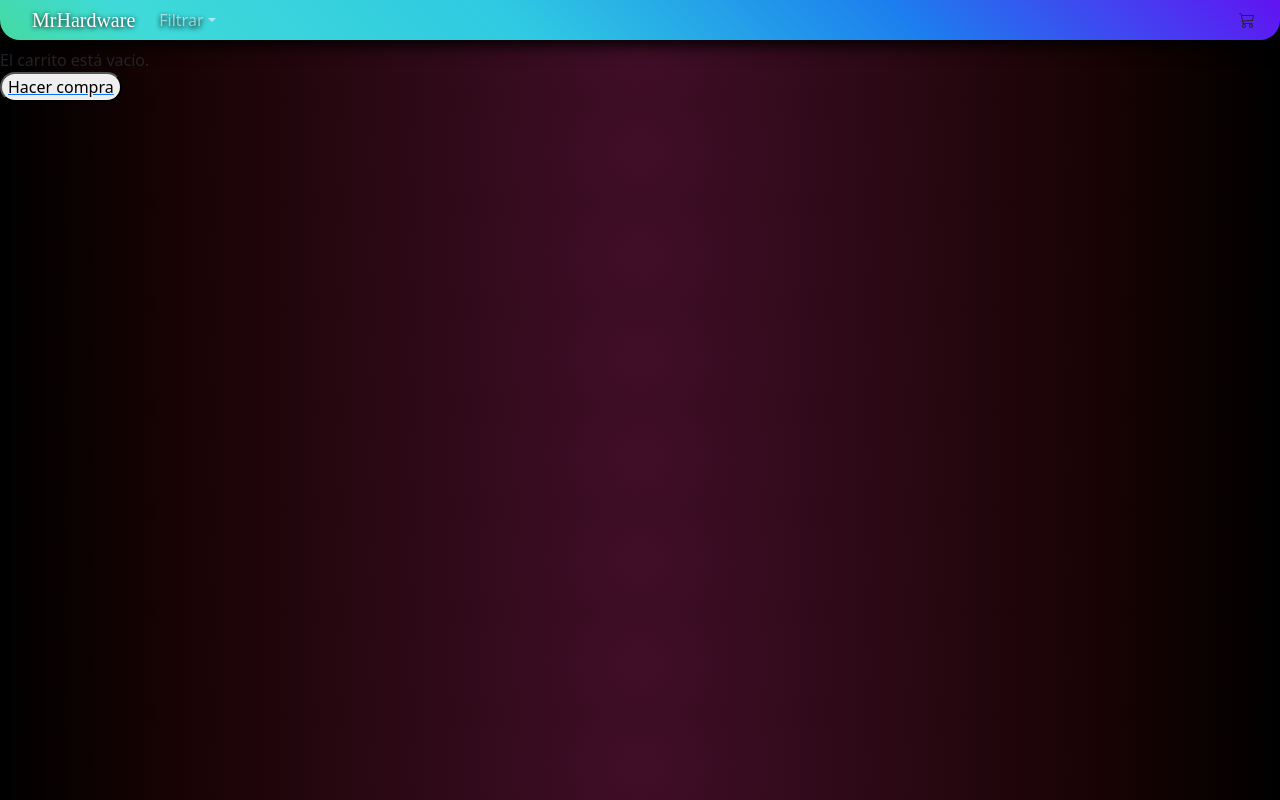
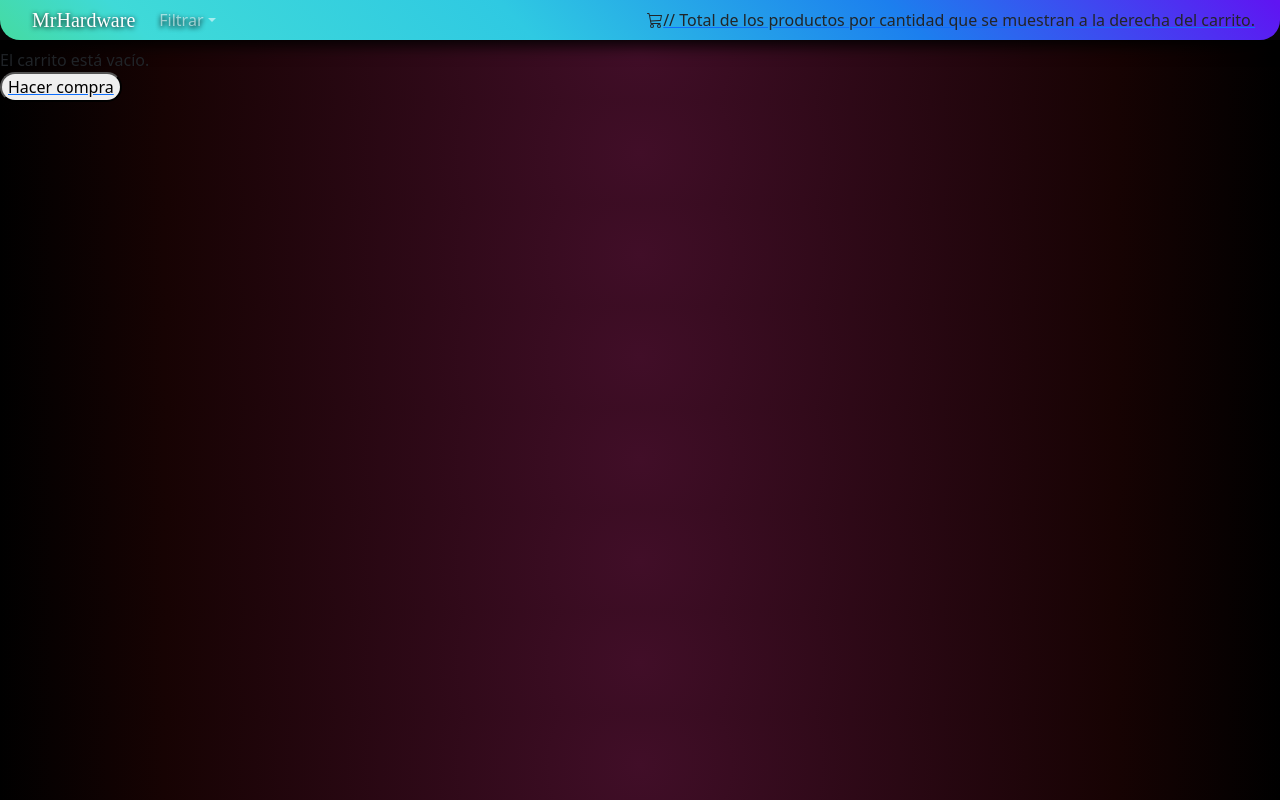
Before and after one commit to SantiagoGauto/MrHardware, a React (Create React App) app: page /cart in a window 1280 px wide. Built offline with nearby package versions, Linux system fonts and the light colour scheme; a web font is replaced by a local one.

Commit message:
Cart View carrito numero

```diff
--- a/src/components/CartContext.jsx
+++ b/src/components/CartContext.jsx
@@ -1,4 +1,6 @@
-import { createContext, useState } from "react";
+import { createContext, useState, useContext } from "react";
+
+export const useCartContext = () => useContext(CartContext);
 
 export const CartContext = createContext();
 
@@ -35,14 +37,6 @@ const CartContextProvider = ({children}) => {
         setCartList([])
     }
 
-    // // Precio Total
-    // const totalPrice = cartList.reduce(function (acumulador, productoActual) {
-    //     return acumulador + productoActual.quantity}, 0);
-
-    // // Costo Total
-    // const totalProducts = cartList.reduce(function (acumulador, productoActual) {
-    //     return acumulador + (Number(productoActual.precio) * productoActual.quantity)}, 0)
-
     // Precio Total
     const totalPrice = () => {
 		return cartList.reduce((prev, act) => prev + act.quantity * act.precio, 0);
--- a/src/components/CartWidget.jsx
+++ b/src/components/CartWidget.jsx
@@ -1,16 +1,23 @@
 //Carrito de compras botón Navbar.
 import { Link } from "react-router-dom";
+import { useCartContext } from "./CartContext";
 
 const CartWidget = () => {
+    const { totalProducts } = useCartContext();
+
     return (
+        <>
         <Link to='/cart'>
         <button type="button" class="btn">
             <svg xmlns="http://www.w3.org/2000/svg" width="16" height="16" fill="currentColor" class="bi bi-cart3" viewBox="0 0 16 16">
                 <path d="M0 1.5A.5.5 0 0 1 .5 1H2a.5.5 0 0 1 .485.379L2.89 3H14.5a.5.5 0 0 1 .49.598l-1 5a.5.5 0 0 1-.465.401l-9.397.472L4.415 11H13a.5.5 0 0 1 0 1H4a.5.5 0 0 1-.491-.408L2.01 3.607 1.61 2H.5a.5.5 0 0 1-.5-.5zM3.102 4l.84 4.479 9.144-.459L13.89 4H3.102zM5 12a2 2 0 1 0 0 4 2 2 0 0 0 0-4zm7 0a2 2 0 1 0 0 4 2 2 0 0 0 0-4zm-7 1a1 1 0 1 1 0 2 1 1 0 0 1 0-2zm7 0a1 1 0 1 1 0 2 1 1 0 0 1 0-2z"></path>
             </svg>
+            // Total de los productos por cantidad que se muestran a la derecha del carrito.
+            <span>{totalProducts() || ""}</span>
         </button>
         </Link>
-    )
-}
+        </>
+    );
+};
 
 export default CartWidget;
```
